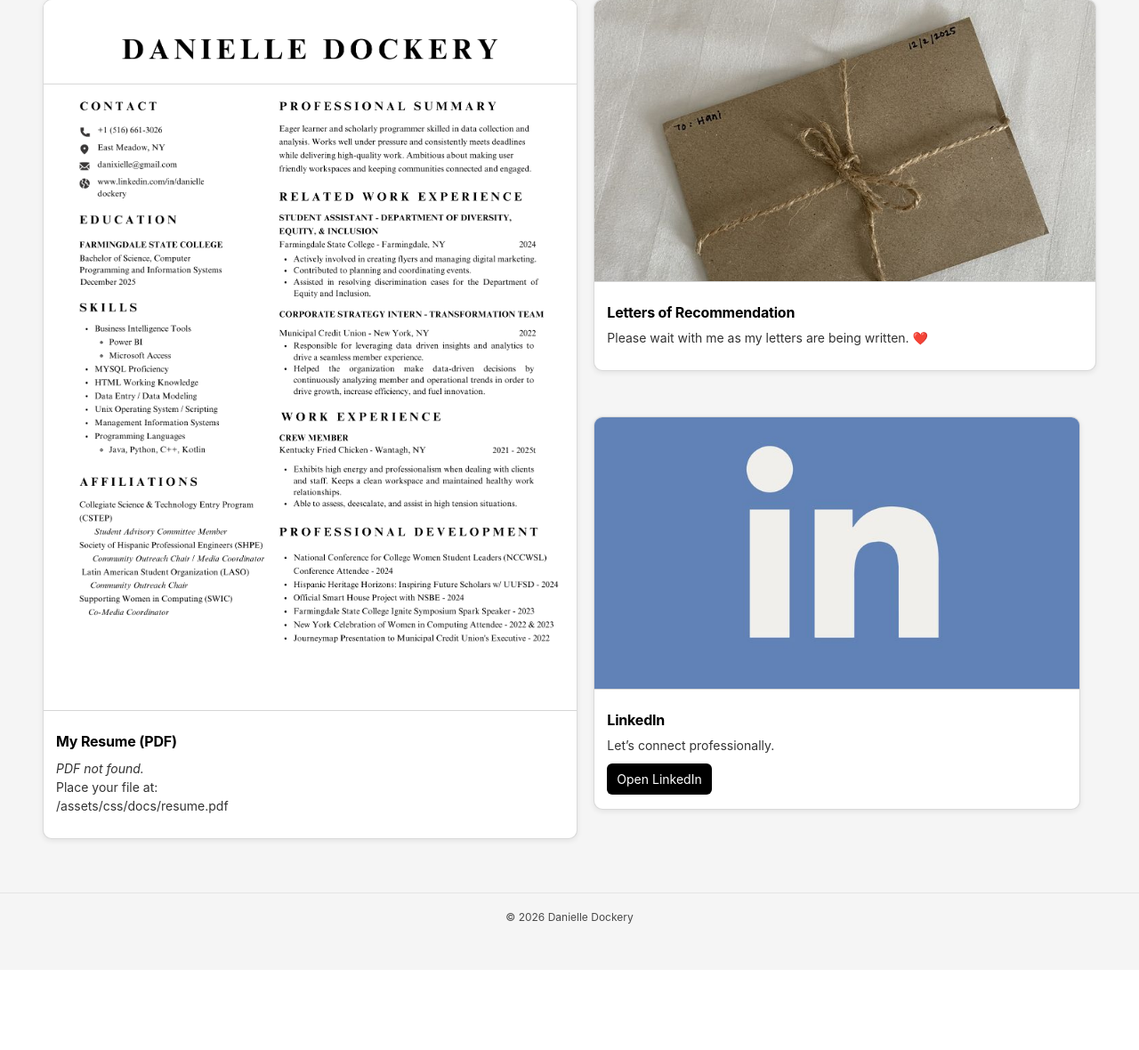
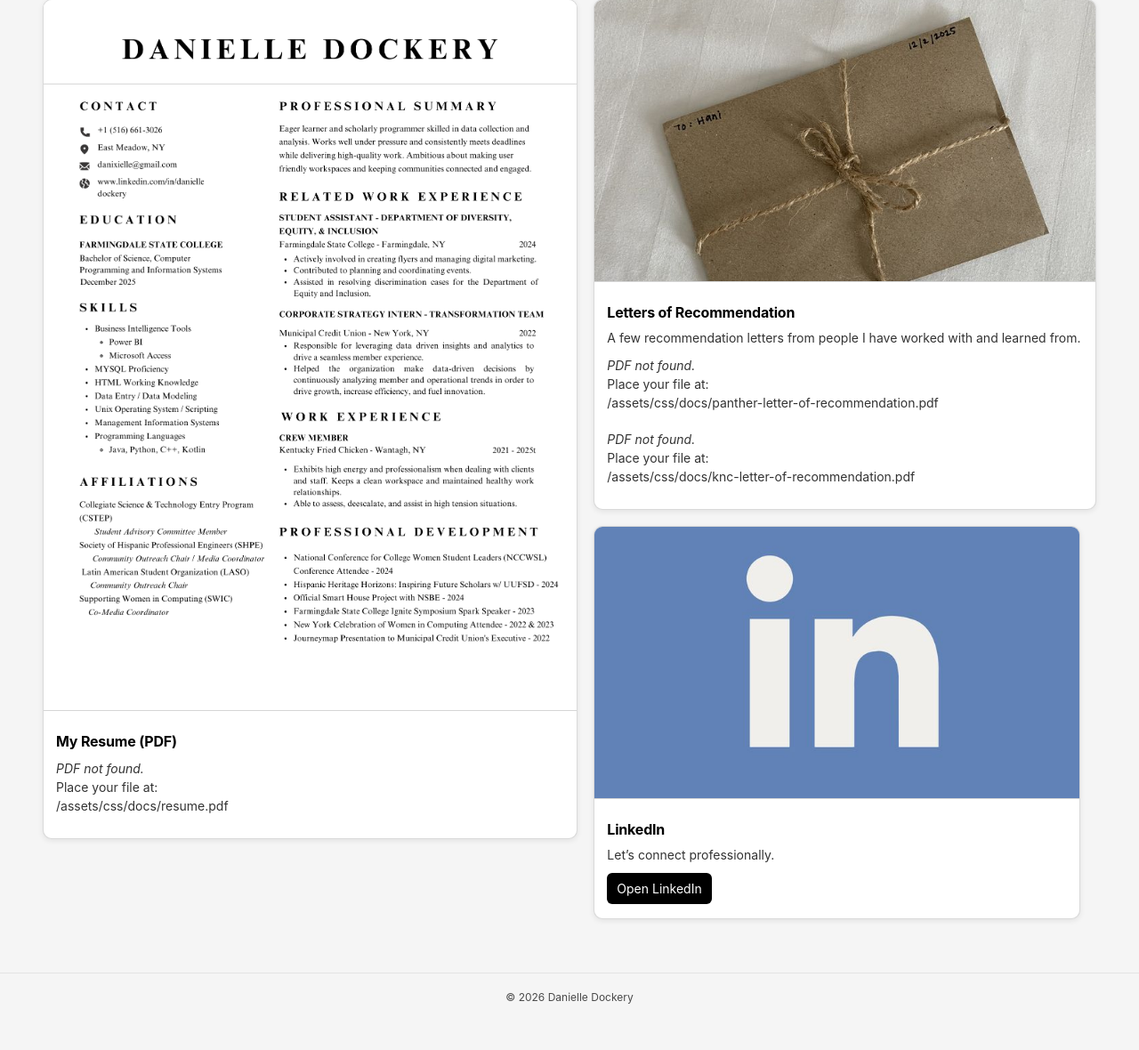
Before and after one commit to dockdn/MyPortfolio-Live, a PHP site: page /resume.php in a window 1280 px wide. Shown: the part 267-1447 px from the top of the page at 89% size. Before the commit the page ends 1305 px from the top, so only its background shows below. Run offline with PHP 8.4, Linux system fonts and the light colour scheme.

Commit message:
letters of recommendation were uploaded

```diff
--- a/resume.php
+++ b/resume.php
@@ -103,7 +103,29 @@
       <img class="pin__media" src="/assets/img/lettershero.png" alt="Letters of Recommendation">
       <div class="pin__content">
         <h3 class="pin__title">Letters of Recommendation</h3>
-        <p class="pin__text">Please wait with me as my letters are being written. ❤️ </p>
+        <p class="pin__text">A few recommendation letters from people I have worked with and learned from.</p>
+        <div class="pin__actions">
+        <?php
+          $pantherLetterUrl = '/assets/css/docs/panther-letter-of-recommendation.pdf';
+          $pantherLetterFs  = $_SERVER['DOCUMENT_ROOT'] . $pantherLetterUrl;
+          $pantherLetterHref = $pantherLetterUrl . '?v=' . (file_exists($pantherLetterFs) ? filemtime($pantherLetterFs) : time());
+          $kncLetterUrl = '/assets/css/docs/knc-letter-of-recommendation.pdf';
+          $kncLetterFs  = $_SERVER['DOCUMENT_ROOT'] . $kncLetterUrl;
+          $kncLetterHref = $kncLetterUrl . '?v=' . (file_exists($kncLetterFs) ? filemtime($kncLetterFs) : time());
+
+          if (file_exists($pantherLetterFs)) {
+            echo '<a class="btn btn--primary btn--icon" href="'.$pantherLetterHref.'" target="_blank" rel="noopener" aria-label="Open Panther letter of recommendation PDF">📄 <span>Open Panther Letter</span></a>';
+          } else {
+            echo '<p class="pin__text"><i>PDF not found.</i><br>Place your file at:<br><span class="mono">'.$pantherLetterUrl.'</span></p>';
+          }
+
+          if (file_exists($kncLetterFs)) {
+            echo '<a class="btn btn--primary btn--icon" href="'.$kncLetterHref.'" target="_blank" rel="noopener" aria-label="Open KNC letter of recommendation PDF">📄 <span>Open KNC Letter</span></a>';
+          } else {
+            echo '<p class="pin__text"><i>PDF not found.</i><br>Place your file at:<br><span class="mono">'.$kncLetterUrl.'</span></p>';
+          }
+        ?>
+        </div>
       </div>
     </article>
 
```
Also changed, not shown: 2 other files.
